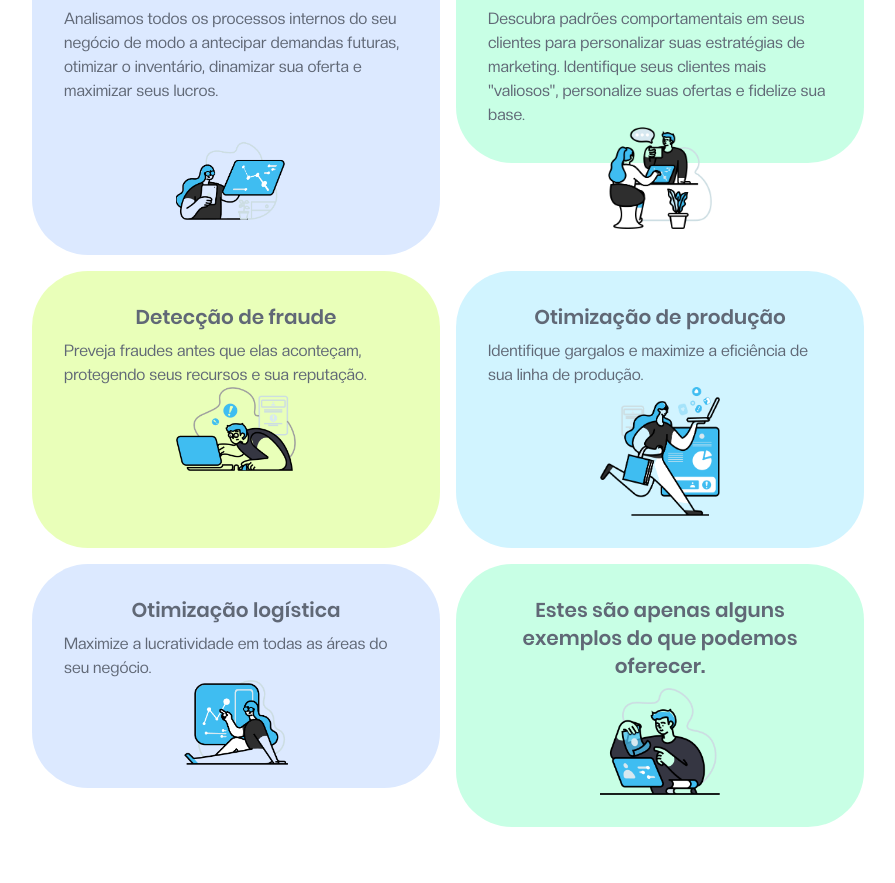
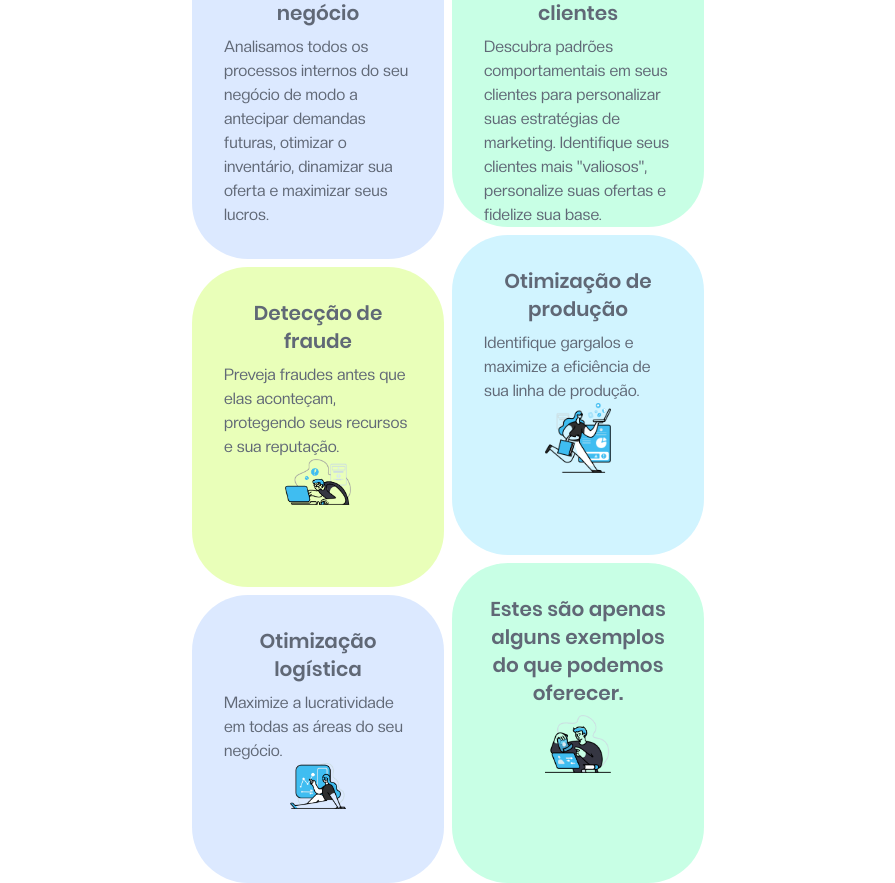
Before and after one commit to dedalusbi/site-dedalus-2.0, an Angular app: page / in a window 1280 px wide. Shown: the part 3247-4130 px from the top of the page, without its empty margins (192-1087 px from the left). Before the commit the page ends 4074 px from the top, so only its background shows below. Built offline with nearby package versions, Linux system fonts and the light colour scheme.

Commit message:
finalização exemplos serviços

```diff
--- a/src/app/app.component.html
+++ b/src/app/app.component.html
@@ -117,45 +117,45 @@
             </div>
         </div>
 
-        <h2 class="mt-2 md:mt-4 lg:mt-8 text-center text-font-poppins text-2xl md:text-3xl lg:text-4xl font-bold text-[#3E4144]">Veja alguns exemplos</h2>
+        <h2 class="mt-2 md:mt-4 lg:mt-8 text-center text-font-poppins text-2xl md:text-3xl lg:text-4xl font-bold text-[#3E4144] relative z-10">Veja alguns exemplos</h2>
 
 
         <!-- cartões com exemplos dos serviços -->
-        <div class="grid grid-cols-1 sm:grid-cols-2 gap-4">
+        <div class="flex flex-col sm:flex-row gap-2 px-40 relative z-0">
 
-            <div class="bg-[#dce9ff] rounded-7xl p-2 sm:p-4 md:p-8 flex flex-col items-center h-auto text-[#606876]">
+            <div class="flex flex-col gap-2 w-full sm:w-1/2">
+                <div class="bg-[#dce9ff] rounded-7xl p-2 sm:p-4 md:p-8 flex flex-col items-center  h-48 sm:h-64 md:h-80 text-[#606876]">
                     <h3 class="text-font-poppins text-center text-xl font-semibold mb-2">Previsões sobre o negócio</h3>
                     <p class="text-left text-sm sm:text-base">Analisamos todos os processos internos do seu negócio de modo a antecipar demandas futuras, otimizar o inventário, dinamizar sua oferta e maximizar seus lucros.</p>
-                <img class="w-[25%] md:w-[35%] lg:w=[65%] h-auto" src="../assets/imagem_previsoessobreonegocio.png" alt="Previsões sobre o negócio">
+                    <img class="w-[25%] md:w-[35%] lg:w=[65%] h-auto object-contain overflow-hidden" src="../assets/imagem_previsoessobreonegocio.png" alt="Previsões sobre o negócio">
+                </div>
+                <div class="bg-[#e9ffb9] rounded-7xl p-2 sm:p-4 md:p-8 flex flex-col items-center  h-48 sm:h-64 md:h-80 text-[#606876]">
+                    <h3 class="text-font-poppins text-center text-xl font-semibold mb-2">Detecção de fraude</h3>
+                    <p class="text-left text-sm sm:text-base">Preveja fraudes antes que elas aconteçam, protegendo seus recursos e sua reputação.</p>
+                    <img class="w-[25%] md:w-[35%] lg:w=[65%] h-auto object-contain overflow-hidden" src="../assets/imagem_deteccaodefraudes.png" alt="Detecção de fraudes">
+                </div>
+                <div class="bg-[#dce9ff] rounded-7xl p-2 sm:p-4 md:p-8 flex flex-col items-center  h-40 sm:h-56 md:h-72 text-[#606876]">
+                    <h3 class="text-font-poppins text-center text-xl font-semibold mb-2">Otimização logística</h3>
+                    <p class="text-left text-sm sm:text-base">Maximize a lucratividade em todas as áreas do seu negócio.</p>
+                    <img class="w-[20%] md:w-[30%] lg:w=[60%] h-auto object-contain overflow-hidden" src="../assets/imagem_otimizacaologistica.png" alt="Otimização logística">
+                </div>
             </div>
 
-            <div class="bg-[#c8ffe5] rounded-7xl p-2 sm:p-4 md:p-8 flex flex-col items-center h-auto sm:h-56 md:h-56 text-[#606876]">
+            <div class="flex flex-col gap-2 w-full sm:w-1/2">
+                <div class="bg-[#c8ffe5] rounded-7xl p-2 sm:p-4 md:p-8 flex flex-col items-center h-40 sm:h-56 md:h-72 text-[#606876]">
                     <h3 class="text-font-poppins text-center text-xl font-semibold mb-2">Segmentação de clientes</h3>
                     <p class="text-left text-sm sm:text-base">Descubra padrões comportamentais em seus clientes para personalizar suas estratégias de marketing. Identifique seus clientes mais "valiosos", personalize suas ofertas e fidelize sua base.</p>
-                <img class="w-[20%] md:w-[30%] lg:w=[60%] h-auto" src="../assets/imagem_segmentacaodeclientes.png" alt="Segmentação de clientes">
+                    <img class="w-[20%] md:w-[30%] lg:w=[60%] h-auto object-contain overflow-hidden" src="../assets/imagem_segmentacaodeclientes.png" alt="Segmentação de clientes">
                 </div>
-
-            <div class="bg-[#e9ffb9] rounded-7xl p-2 sm:p-4 md:p-8 flex flex-col items-center h-auto text-[#606876]">
-                <h3 class="text-font-poppins text-center text-xl font-semibold mb-2">Detecção de fraude</h3>
-                <p class="text-left text-sm sm:text-base">Preveja fraudes antes que elas aconteçam, protegendo seus recursos e sua reputação.</p>
-                <img class="w-[25%] md:w-[35%] lg:w=[65%] h-auto" src="../assets/imagem_deteccaodefraudes.png" alt="Detecção de fraudes">
-            </div>
-
-            <div class="bg-[#d1f4ff] rounded-7xl p-2 sm:p-4 md:p-8 flex flex-col items-center h-auto text-[#606876]">
+                <div class="bg-[#d1f4ff] rounded-7xl p-2 sm:p-4 md:p-8 flex flex-col items-center h-48 sm:h-64 md:h-80 text-[#606876]">
                     <h3 class="text-font-poppins text-center text-xl font-semibold mb-2">Otimização de produção</h3>
                     <p class="text-left text-sm sm:text-base">Identifique gargalos e maximize a eficiência de sua linha de produção.</p>
-                <img class="w-[25%] md:w-[35%] lg:w=[65%] h-auto" src="../assets/imagem_otimizacaodeproducao.png" alt="Otimização de produção">
+                    <img class="w-[25%] md:w-[35%] lg:w=[65%] h-auto object-contain overflow-hidden" src="../assets/imagem_otimizacaodeproducao.png" alt="Otimização de produção">
                 </div>
-
-            <div class="bg-[#dce9ff] rounded-7xl p-2 sm:p-4 md:p-8 flex flex-col items-center h-auto sm:h-56 md:h-56 text-[#606876]">
-                <h3 class="text-font-poppins text-center text-xl font-semibold mb-2">Otimização logística</h3>
-                <p class="text-left text-sm sm:text-base">Maximize a lucratividade em todas as áreas do seu negócio.</p>
-                <img class="w-[20%] md:w-[30%] lg:w=[60%] h-auto" src="../assets/imagem_otimizacaologistica.png" alt="Otimização logística">
+                <div class="bg-[#c8ffe5] rounded-7xl p-2 sm:p-4 md:p-8 flex flex-col items-center h-48 sm:h-64 md:h-80 text-[#606876]">
+                    <h3 class="text-font-poppins text-center text-xl font-semibold mb-2">Estes são apenas alguns exemplos do que podemos oferecer.</h3>
+                    <img class="w-[25%] md:w-[35%] lg:w=[65%] h-auto object-contain overflow-hidden" src="../assets/imagem_apenasalgunsexemplos.png" alt="Exemplos">
                 </div>
-
-            <div class="bg-[#c8ffe5] rounded-7xl p-2 sm:p-4 md:p-8 flex flex-col items-center h-auto text-[#606876]">
-                <h3 class="text-font-poppins text-center text-xl font-semibold mb-2">Estes são apenas alguns exemplos do que podemos oferecer.</h3>
-                <img class="w-[25%] md:w-[35%] lg:w=[65%] h-auto" src="../assets/imagem_apenasalgunsexemplos.png" alt="Exemplos">
             </div>
 
         </div>
```
Lines whose indentation alone changed are shown as unchanged.
